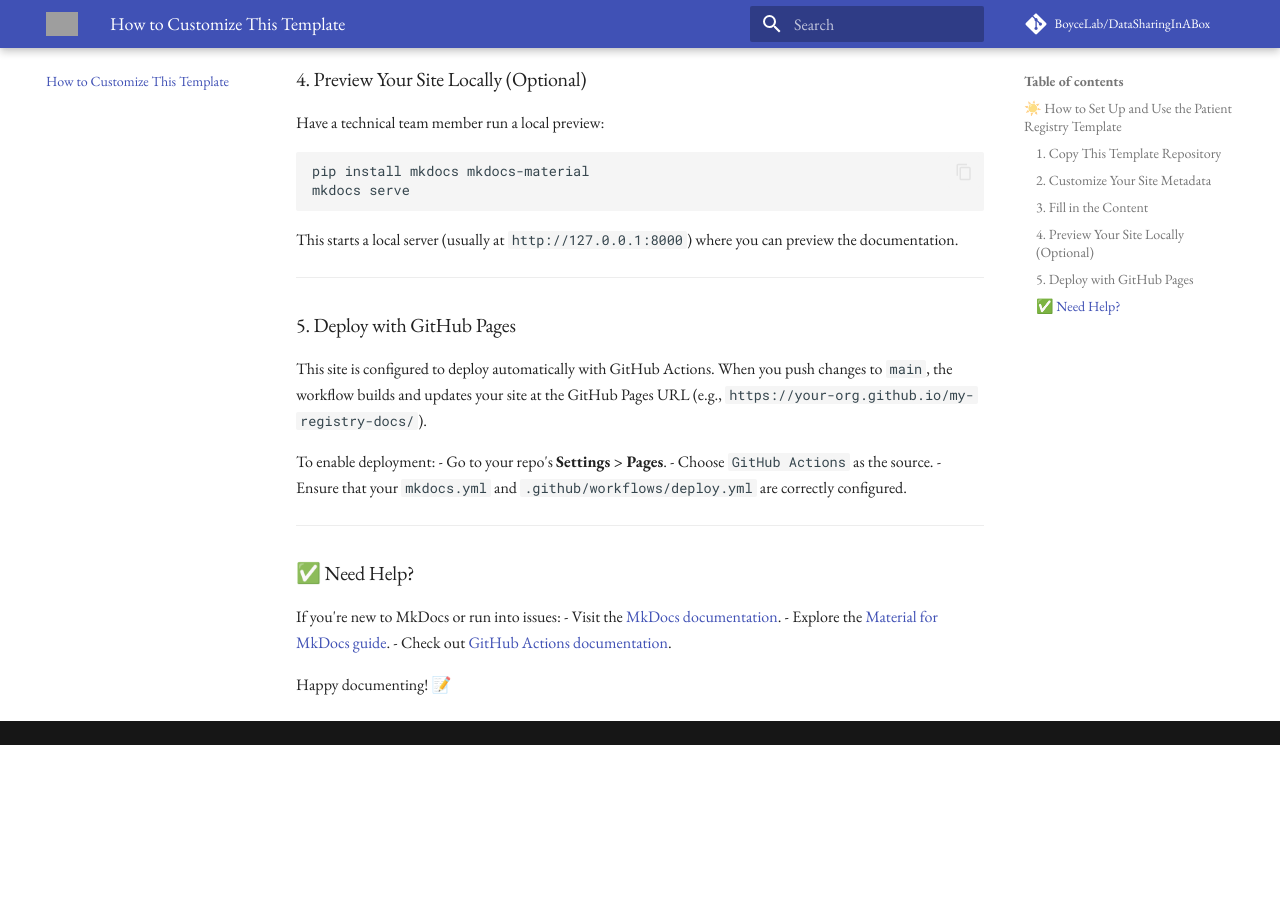
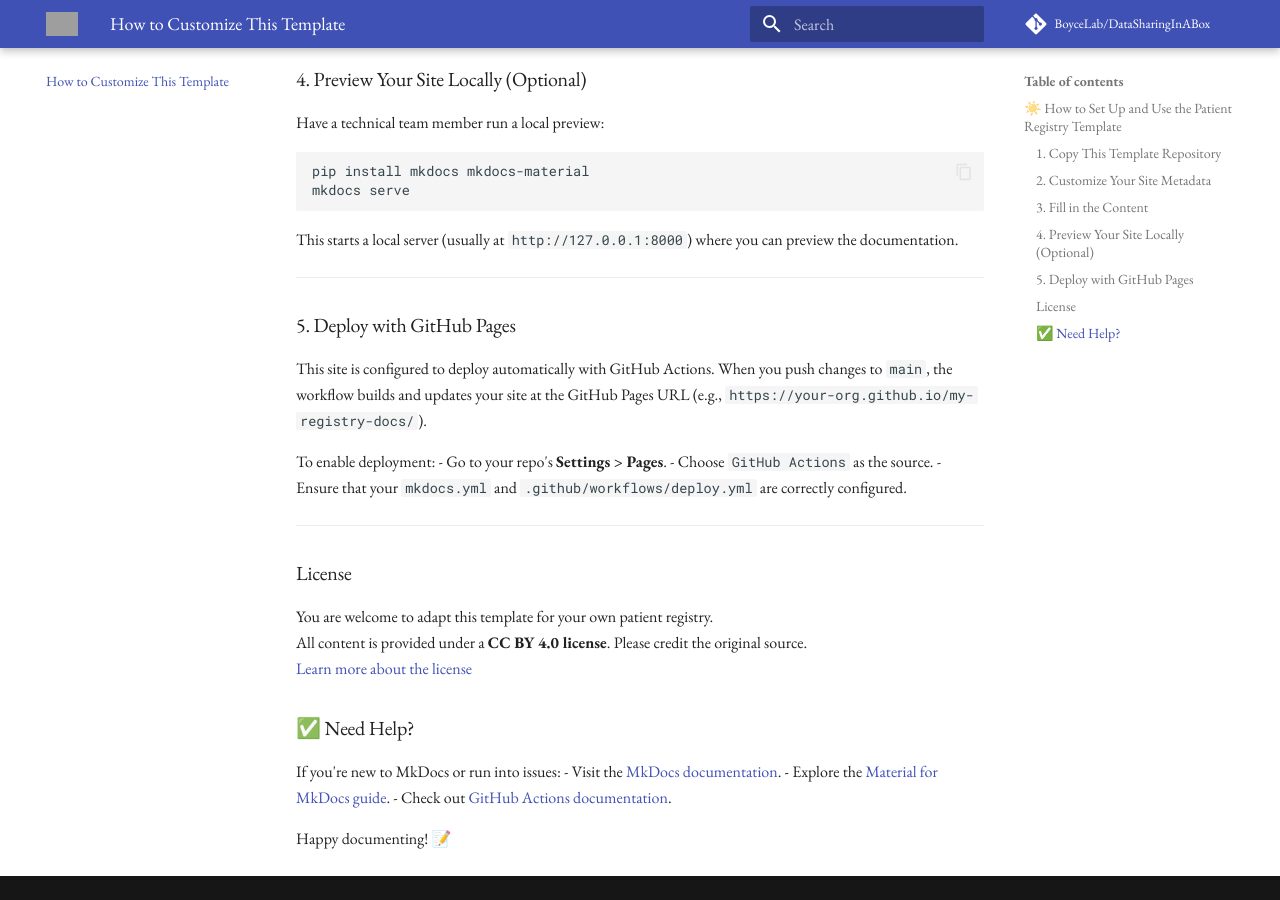
Before and after one commit to BoyceLab/DataSharingInABox, an MkDocs documentation site: the page built from docs/customization.md, in a window 1280 px wide and 900 px high, scrolled down 1745 px. Built offline with MkDocs 1.6.1 and Material for MkDocs 9.7.7, drawn with Linux system fonts in a browser that asks for light colours; comment, search, counter and statistics services are not loaded; before the commit the page ends 2490 px from its top, so only the background shows below that; grey boxes are pictures that could not be loaded.

Commit message:
Update customization.md

```diff
--- a/docs/customization.md
+++ b/docs/customization.md
@@ -78,6 +78,13 @@
 
 ---
 
+### License
+
+You are welcome to adapt this template for your own patient registry.
+All content is provided under a **CC BY 4.0 license**. Please credit the original source.
+[Learn more about the license](https://creativecommons.org/licenses/by/4.0/)
+
+
 ### ✅ Need Help?
 If you're new to MkDocs or run into issues:
 - Visit the [MkDocs documentation](https://www.mkdocs.org/).
```
